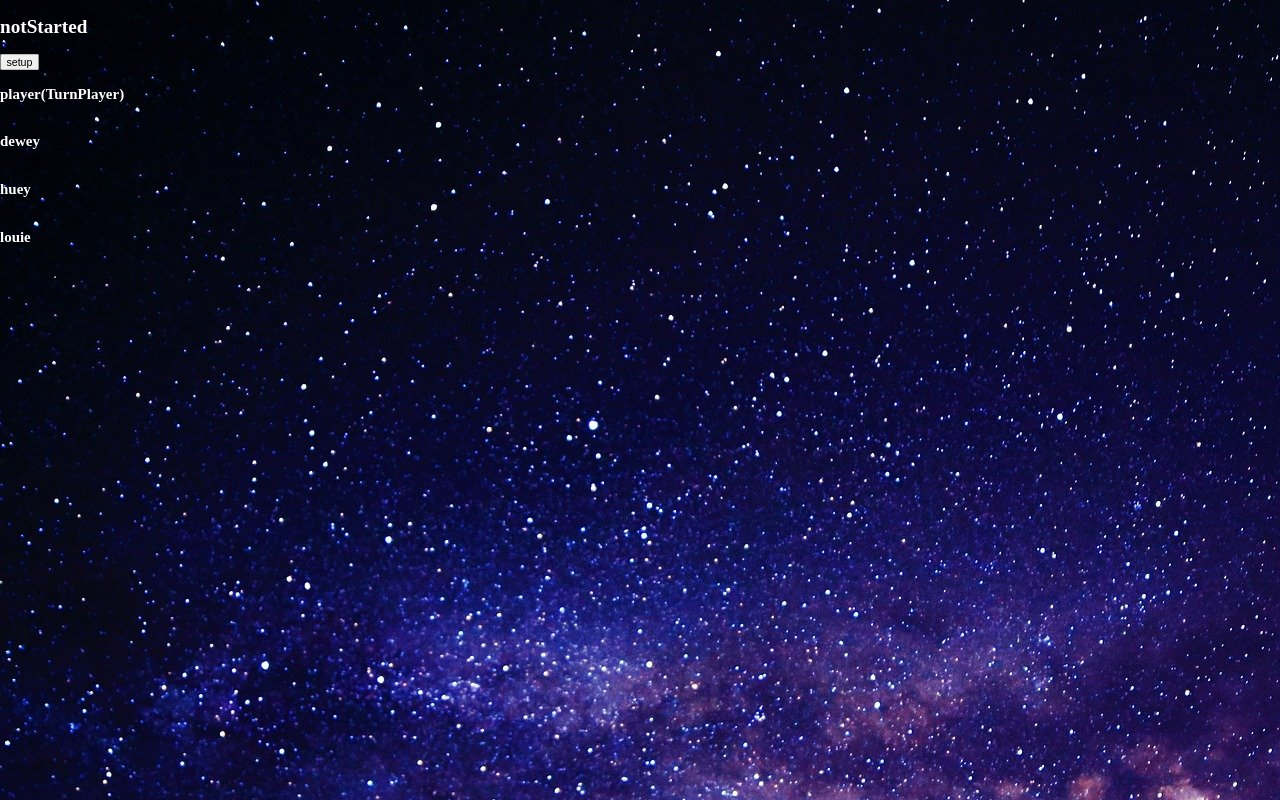
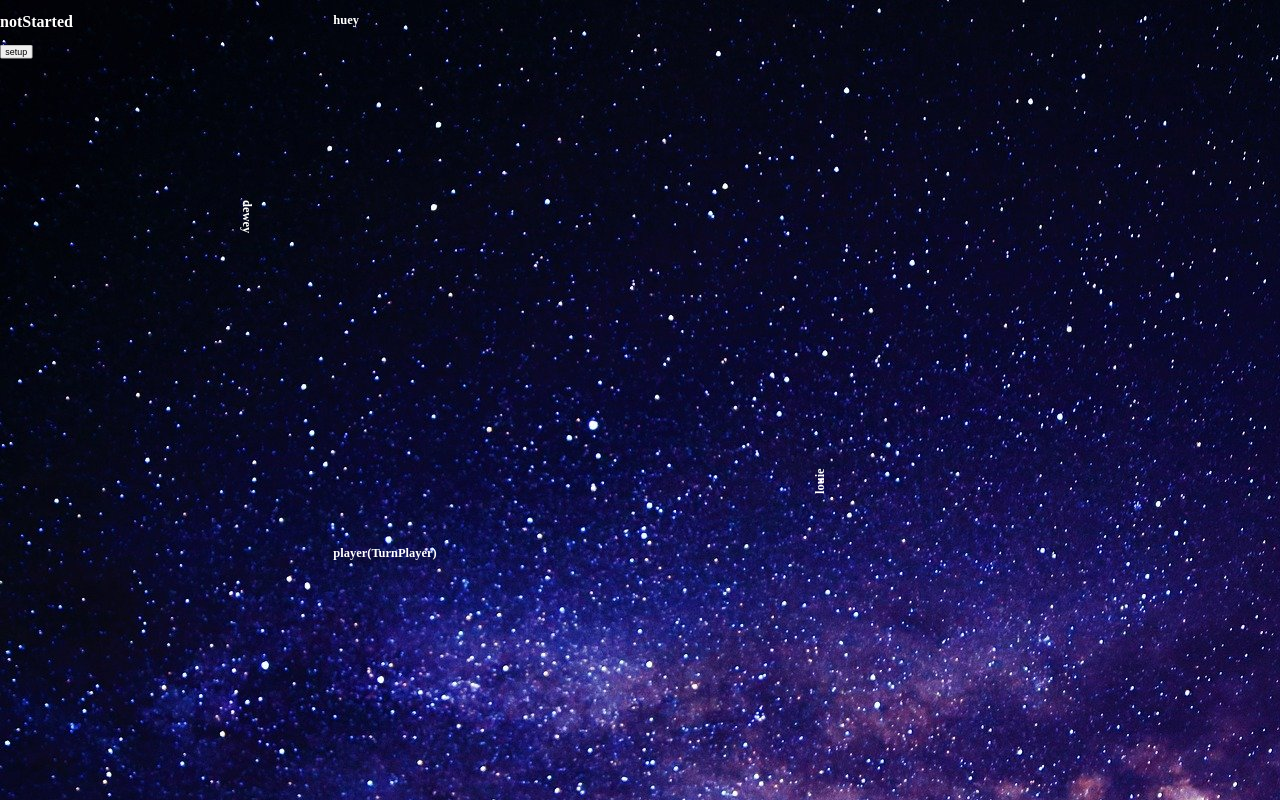
Before and after one commit to airtoxin/the-crew-solo, a React (Vite) app: page / in a window 1280 px wide. Built offline with nearby package versions, Linux system fonts and the light colour scheme.

Commit message:
Absolute position

```diff
--- a/src/features/Game.tsx
+++ b/src/features/Game.tsx
@@ -46,12 +46,48 @@ export const Game: React.FunctionComponent = () => {
         </React.Fragment>
       )}
 
-      <PlayingCards />
+      <PlayingCards
+        css={{ position: "absolute", transform: "translate(650px, 500px);" }}
+      />
 
-      <Player name={"player"} />
-      <Player name={"dewey"} />
-      <Player name={"huey"} />
-      <Player name={"louie"} />
+      <Player
+        name={"player"}
+        css={{
+          position: "absolute",
+          transformOrigin: "top left",
+          top: 800,
+          left: 500,
+        }}
+      />
+      <Player
+        name={"dewey"}
+        css={{
+          position: "absolute",
+          transformOrigin: "top left",
+          top: 300,
+          left: 400,
+          transform: "rotate(90deg)",
+        }}
+      />
+      <Player
+        name={"huey"}
+        css={{
+          position: "absolute",
+          transformOrigin: "top left",
+          top: 0,
+          left: 500,
+        }}
+      />
+      <Player
+        name={"louie"}
+        css={{
+          position: "absolute",
+          transformOrigin: "top left",
+          bottom: 0,
+          left: 1200,
+          transform: "rotate(-90deg)",
+        }}
+      />
     </div>
   );
 };
--- a/src/features/GameLayout.tsx
+++ b/src/features/GameLayout.tsx
@@ -6,7 +6,7 @@ import { useDocumentBodySize } from "../hooks/useDocumentBodySize";
 import galaxySrc from "../files/galaxy-1837306_1920.jpg";
 
 const GAME_WIDTH = 1600;
-const GAME_HEIGHT = 900;
+const GAME_HEIGHT = 1200;
 
 export const GameLayout: React.FunctionComponent = ({ children }) => {
   const { clientWidth, clientHeight } = useDocumentBodySize();
@@ -15,6 +15,7 @@ export const GameLayout: React.FunctionComponent = ({ children }) => {
   return (
     <div
       css={{
+        position: "relative",
         width: GAME_WIDTH,
         height: GAME_HEIGHT,
         transformOrigin: "left top",
--- a/src/features/Player.tsx
+++ b/src/features/Player.tsx
@@ -12,7 +12,8 @@ const DRONE_SPEED = 10;
 
 export const Player: React.FunctionComponent<{
   name: PlayerNames;
-}> = ({ name }) => {
+  className?: string;
+}> = ({ name, className }) => {
   const dispatch = useAppDispatch();
   const phase = useAppSelector((s) => s.game.phase);
   const missionCards = useAppSelector((s) => s.game[name].missionCards);
@@ -69,7 +70,7 @@ export const Player: React.FunctionComponent<{
   }, [name, phase, turnPlayer, tricks]);
 
   return (
-    <div>
+    <div className={className}>
       <h3>
         {name}
         <span>{commanderName === name && "(Commander)"}</span>
--- a/src/features/PlayingCards.tsx
+++ b/src/features/PlayingCards.tsx
@@ -2,13 +2,15 @@ import React from "react";
 import { useAppSelector } from "../hooks/useAppSelector";
 import { Card } from "../components/Card";
 
-export const PlayingCards: React.FunctionComponent = () => {
+export const PlayingCards: React.FunctionComponent<{ className?: string }> = ({
+  className,
+}) => {
   const leadPlayer = useAppSelector((s) => s.game.leadPlayer);
   const playingCards = useAppSelector((s) => s.game.playingCards);
   const leadCard = useAppSelector((s) => s.game.playingCards[leadPlayer]);
 
   return (
-    <div style={{ display: "flex" }}>
+    <div style={{ display: "flex" }} className={className}>
       {Object.entries(playingCards).map(([name, card]) => (
         <div key={name}>
           <div>
```
